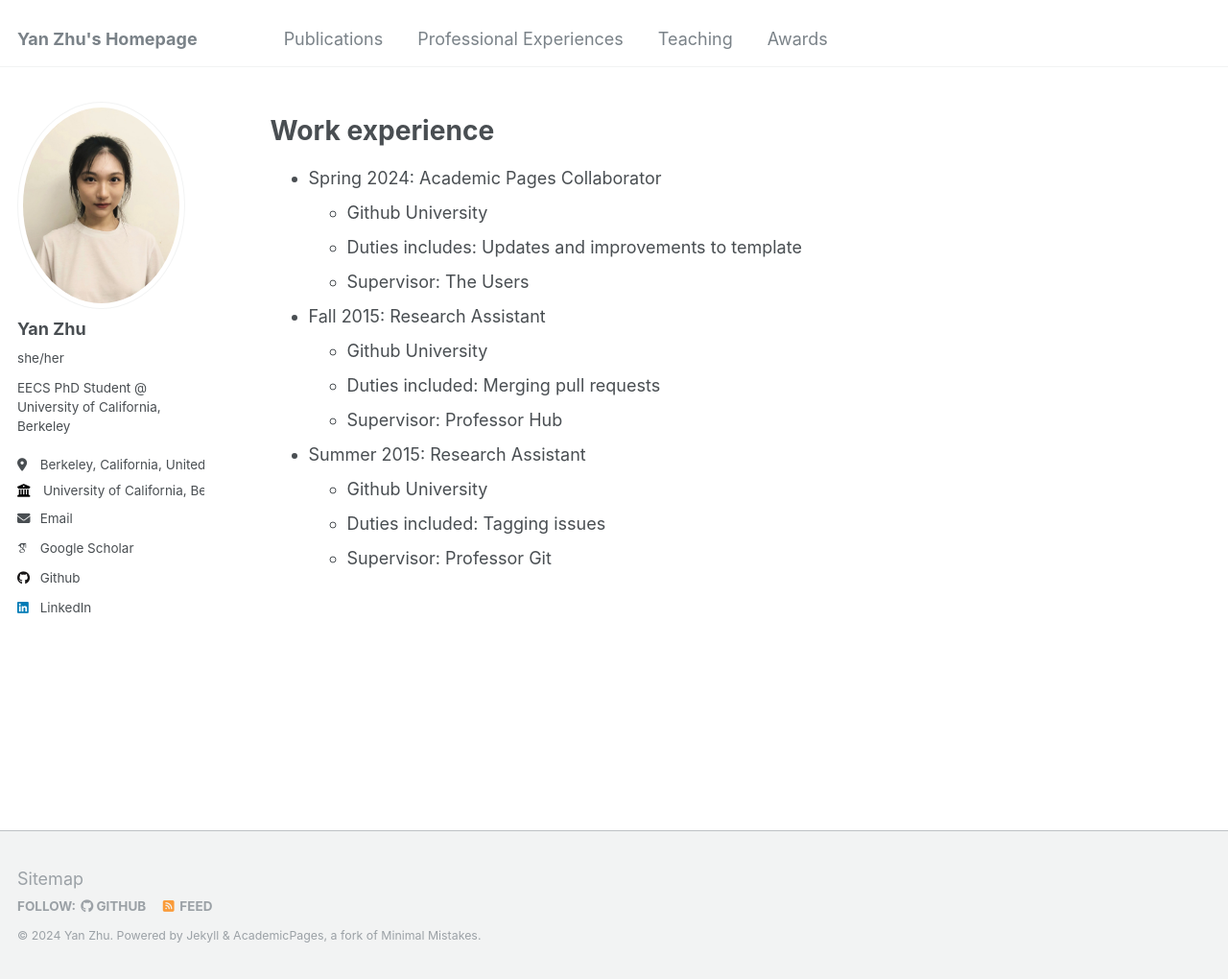
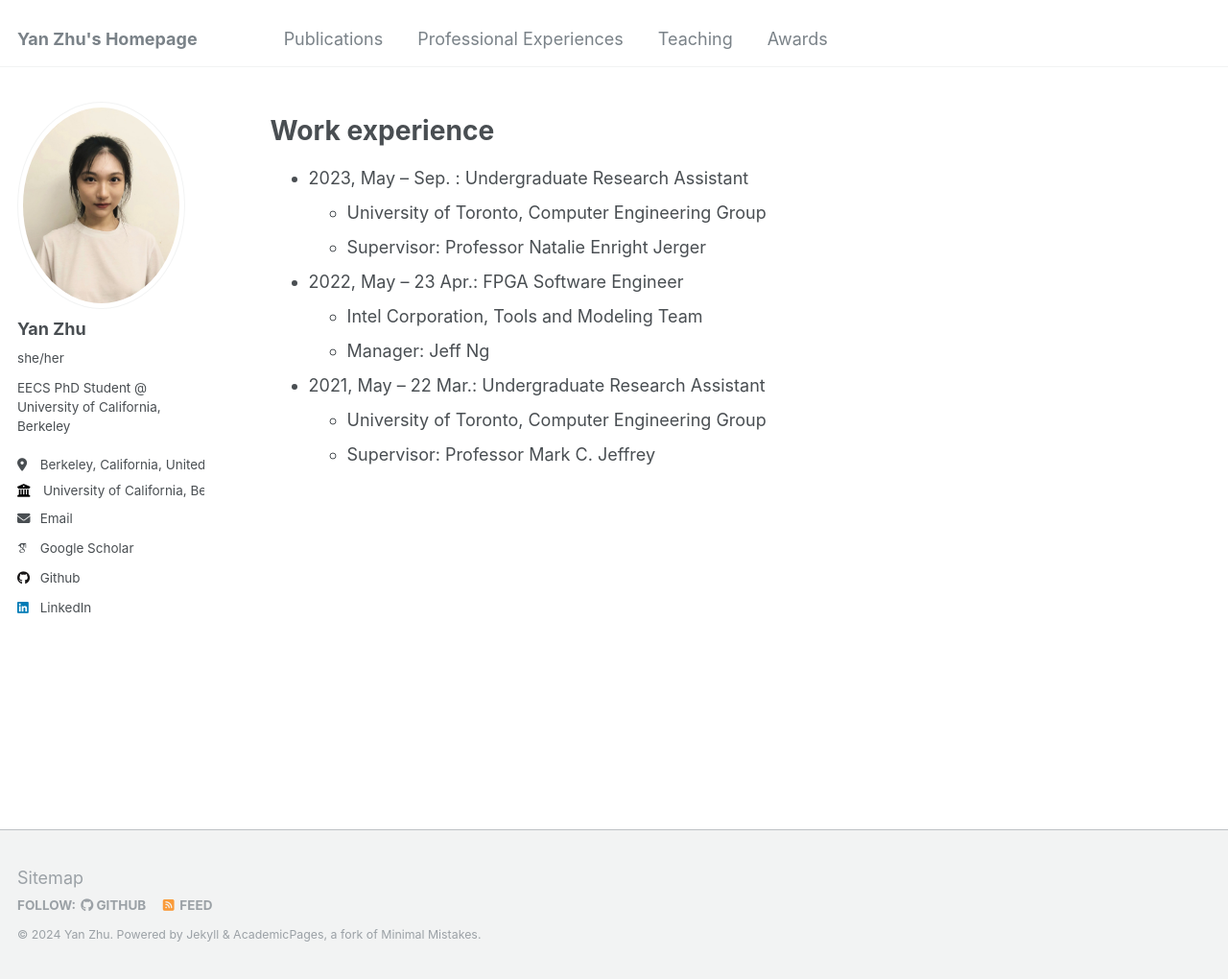
Before and after one commit to zhuyan0619/zhuyan0619.github.io, a Jekyll site: the page built from _pages/experiences.md, in a window 1280 px wide and 1020 px high. Shown: the whole window at 96% size. Built offline with Jekyll 4.4.1, drawn with Linux system fonts in a browser that asks for light colours; some web fonts are replaced.

Commit message:
add working experiences

```diff
--- a/_pages/experiences.md
+++ b/_pages/experiences.md
@@ -12,17 +12,15 @@ author_profile: true
 
 Work experience
 ======
-* Spring 2024: Academic Pages Collaborator
-  * Github University
-  * Duties includes: Updates and improvements to template
-  * Supervisor: The Users
 
-* Fall 2015: Research Assistant
-  * Github University
-  * Duties included: Merging pull requests
-  * Supervisor: Professor Hub
+* 2023, May – Sep. : Undergraduate Research Assistant
+  * University of Toronto, Computer Engineering Group
+  * Supervisor: Professor Natalie Enright Jerger
 
-* Summer 2015: Research Assistant
-  * Github University
-  * Duties included: Tagging issues
-  * Supervisor: Professor Git
+* 2022, May – 23 Apr.: FPGA Software Engineer
+  * Intel Corporation, Tools and Modeling Team
+  * Manager: Jeff Ng
+
+* 2021, May – 22 Mar.: Undergraduate Research Assistant
+  * University of Toronto, Computer Engineering Group
+  * Supervisor: Professor Mark C. Jeffrey
```
